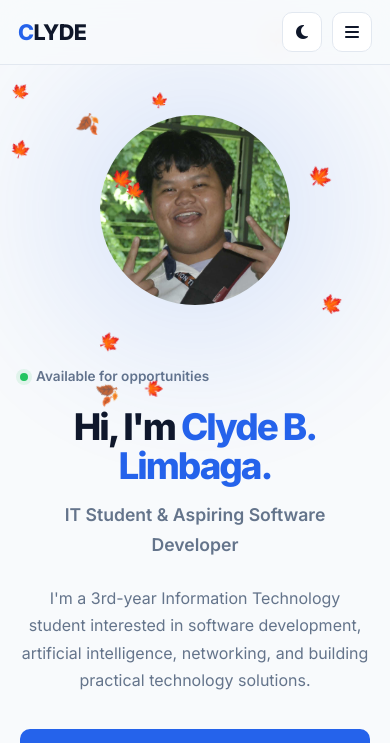
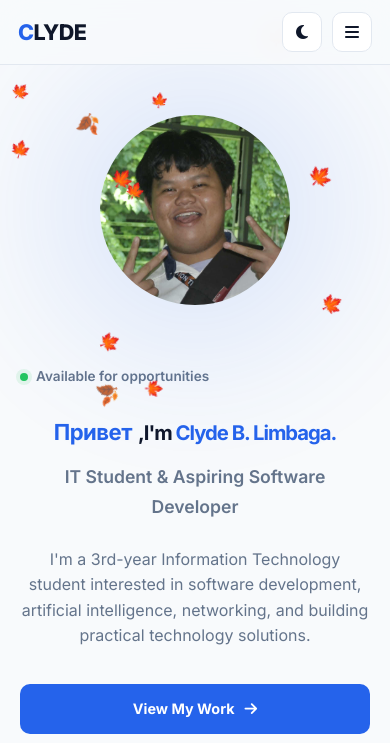
Before and after one commit to ClydeLimbaga420/Clyde-s-Profile, a plain HTML site: page index.html in a window 390 px wide. Shown: the top 743 px of the page. Drawn offline with nearby package versions, Linux system fonts and the light colour scheme.

Commit message:
Different Languages

```diff
--- a/Profile.css
+++ b/Profile.css
@@ -195,7 +195,8 @@ img {
 .hero-description {
     max-width: 600px;
     color: var(--text-secondary);
-    font-size: 1rem;
+    font-size: 1rem;   /* was 1rem */
+    line-height: 1.6;
     margin-bottom: 35px;
 }
 
@@ -1499,3 +1500,53 @@ body.darkmode .logo-acronym {
 @media (max-width: 700px) {
     .seasonal-particle { font-size: 0.85em; }
 }
+
+/* SUMMER: circle photo becomes a sun shape */
+.hero-photo {
+    transition: clip-path 0.6s ease, border-radius 0.6s ease;
+}
+
+body.season-summer .hero-photo {
+    border-radius: 0;
+    clip-path: polygon(
+        50.00% 0.00%, 59.06% 16.19%, 75.00% 6.70%, 74.75% 25.25%,
+        93.30% 25.00%, 83.81% 40.94%, 100.00% 50.00%, 83.81% 59.06%,
+        93.30% 75.00%, 74.75% 74.75%, 75.00% 93.30%, 59.06% 83.81%,
+        50.00% 100.00%, 40.94% 83.81%, 25.00% 93.30%, 25.25% 74.75%,
+        6.70% 75.00%, 16.19% 59.06%, 0.00% 50.00%, 16.19% 40.94%,
+        6.70% 25.00%, 25.25% 25.25%, 25.00% 6.70%, 40.94% 16.19%
+    );
+    animation: sunRotate 60s linear infinite;
+}
+
+body.season-summer .image-glow {
+    background: #fbbf24;
+    opacity: 0.35;
+}
+
+@keyframes sunRotate {
+    from { transform: rotate(0deg); }
+    to   { transform: rotate(360deg); }
+}
+
+#greetingWord {
+    display: inline-block;
+    font-size: 0.6em; /* smaller than the rest of the h1 */
+    font-weight: 700;
+    letter-spacing: -0.5px; /* less aggressive than the h1's -3px */
+    vertical-align: baseline;
+    font-family: 'Inter', 'Noto Sans', 'Noto Sans JP', 'Noto Sans KR',
+                 'Noto Sans SC', 'Noto Sans Arabic', sans-serif;
+    transition: opacity 0.25s ease;
+}
+
+.hero h1 span.hero-name {
+    font-size: 0.55em;
+    font-weight: 700;
+    letter-spacing: -1px;
+    color: var(--text);
+}
+
+.hero h1 span.hero-name-accent {
+    color: var(--accent);
+}
--- a/Profile.js
+++ b/Profile.js
@@ -37,6 +37,7 @@ window.addEventListener("DOMContentLoaded", () => {
 
     calculateAge();
     updateBirthdayCountdown();
+    setRandomGreeting();
 
     const year = document.getElementById("year");
 
@@ -397,6 +398,8 @@ function spawnParticle(config) {
 
 function startSeasonalEffect() {
     const season = getSeason();
+    document.body.classList.toggle("season-summer", season === "summer");
+
     const config = SEASON_CONFIG[season];
     if (!config) return;
 
@@ -412,4 +415,18 @@ function startSeasonalEffect() {
     setInterval(() => spawnParticle(config), 1200);
 }
 
+// RANDOM GREETING ON LOAD
+const GREETINGS = [
+    "Hi", "Hola", "Bonjour", "Ciao", "Hallo", "Olá",
+    "Kumusta", "こんにちは", "안녕하세요", "你好",
+    "Salam", "Namaste", "Привет", "Merhaba", "Yassou"
+];
+
+function setRandomGreeting() {
+    const el = document.getElementById("greetingWord");
+    if (!el) return;
+    const greeting = GREETINGS[Math.floor(Math.random() * GREETINGS.length)];
+    el.textContent = greeting;
+}
+
 window.addEventListener("DOMContentLoaded", startSeasonalEffect);
--- a/index.html
+++ b/index.html
@@ -75,7 +75,7 @@
         </p>
 
         <h1>
-            Hi, I'm <span>Clyde B. Limbaga.</span>
+            <span id="greetingWord">Hi</span> <span class="hero-name">,I'm <span class="hero-name-accent">Clyde B. Limbaga.</span></span>
         </h1>
 
         <h2>
```
